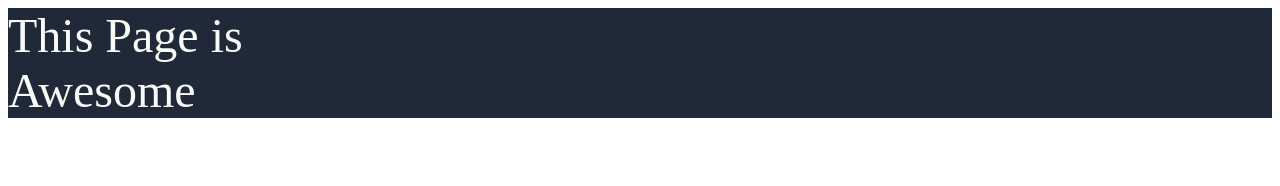
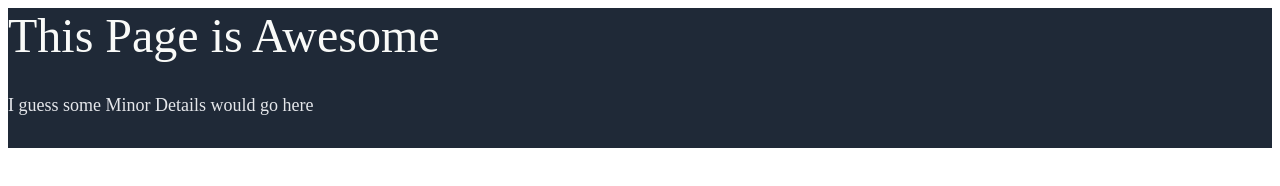
Before and after one commit to therightdwight/LANDED, a plain HTML site: page index.html in a window 1280 px wide. Drawn offline with Linux system fonts and the light colour scheme.

Commit message:
css flexbox columns

```diff
--- a/index.html
+++ b/index.html
@@ -9,7 +9,7 @@
 <body>
     <div class="header_one">
         <div class="upper_text">This Page is Awesome</div>
-        <div class="one"></div>
+        <p><div class="header_sub">I guess some Minor Details would go here</div></p>
         <div class="two"></div>
     </div>
 </body>
--- a/stylez.css
+++ b/stylez.css
@@ -1,11 +1,23 @@
 /* this is the style sheet cuz */
 .header_one{
     display:flex;
+    flex-direction: column;
+    background-color: #1f2937;
 }
 .header_one div {
     display:flex;
-    flex: 1;
-    background: #1f2937;
+    flex: 1 1 auto;
+    flex-direction: column;
+}
+.upper_text {
     font-size: 48px;
     color: #f9faf8;
+    flex: 1;
+    flex-direction: column;
 }
+.header_sub {
+    font-size: 18px;
+    color: #e5e7eb;
+    flex-direction: column;
+    flex: 1;
+}
```
